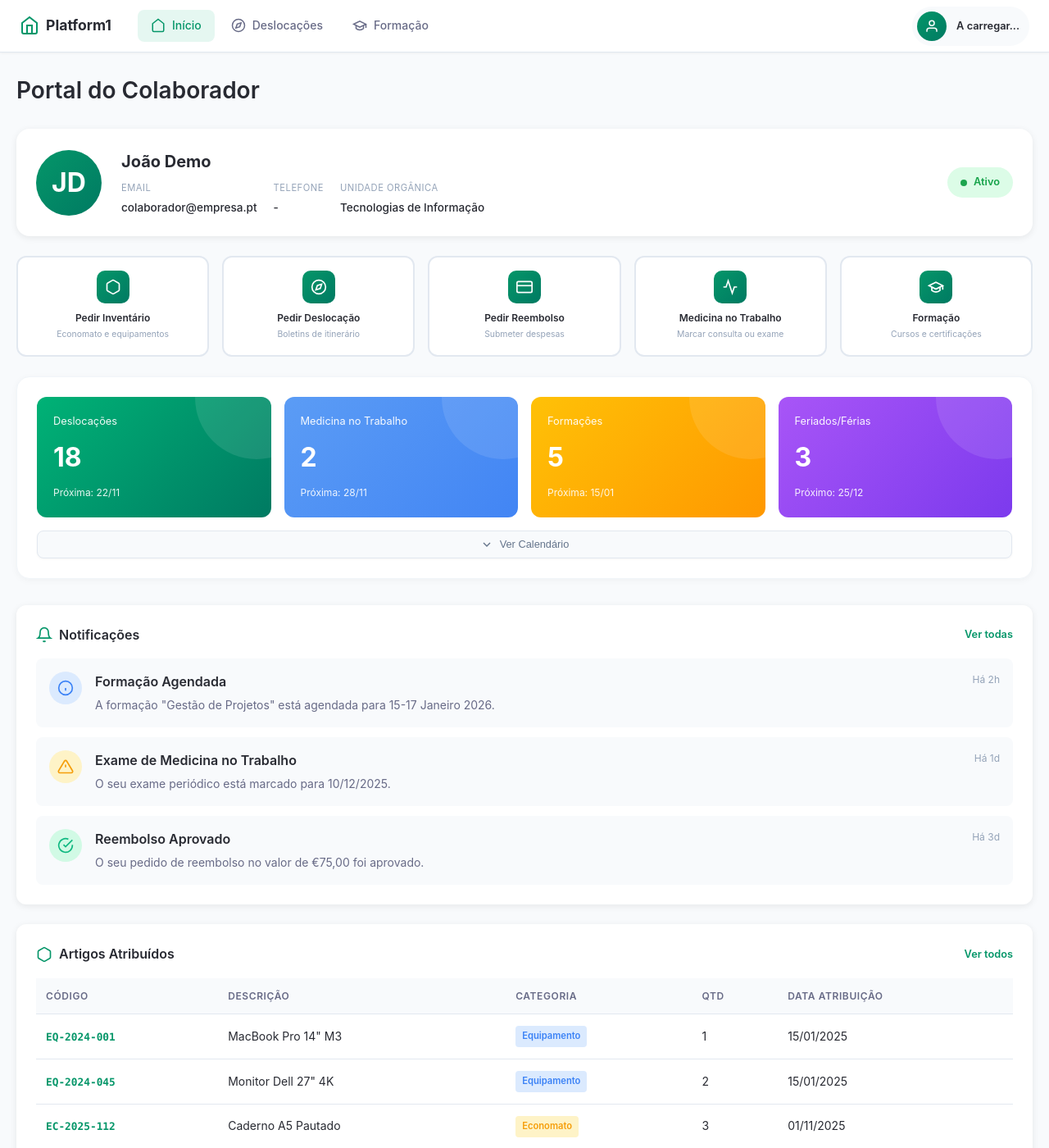
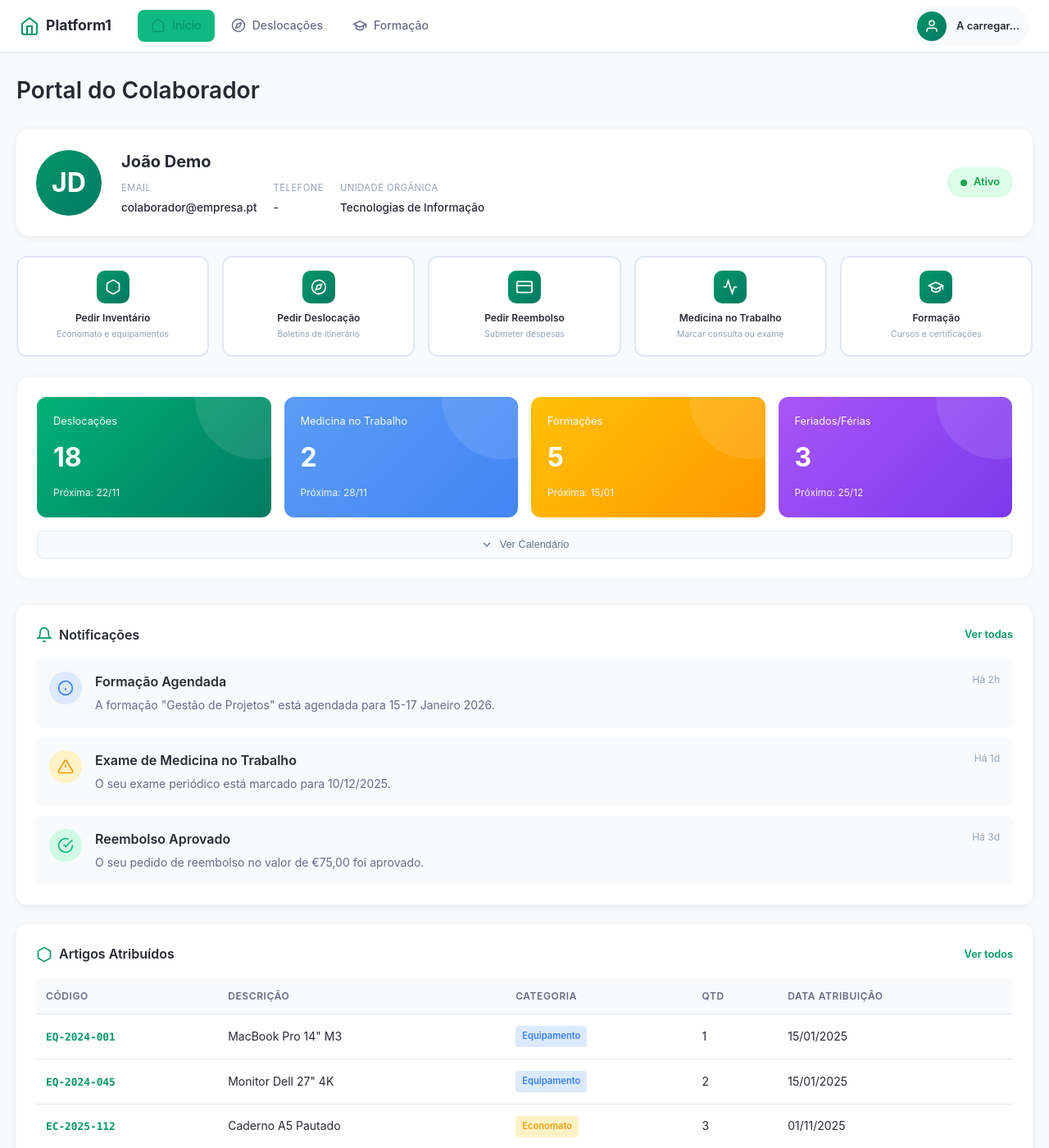
Before and after one commit to andrealmeida6/Platform1, a Jekyll site: the page built from index.html, in a window 1280 px wide and 1400 px high. Shown: the whole window at 82% size. Built offline with Jekyll 4.4.1, drawn with Linux system fonts in a browser that asks for light colours.

Commit message:
feat: Atualizar CSS header com suporte a logo dinâmico e variáveis de tema

```diff
--- a/web-files/css/header.css
+++ b/web-files/css/header.css
@@ -5,8 +5,8 @@
 
 /* === APP HEADER === */
 .app-header {
-  background: var(--white);
-  border-bottom: 1px solid var(--border-color);
+  background: var(--header-bg, var(--white));
+  border-bottom: 1px solid var(--header-border, var(--border-color));
   padding: 0 1.5rem;
   height: 64px;
   display: flex;
@@ -24,6 +24,7 @@
   gap: 2rem;
 }
 
+/* === HEADER LOGO (dinâmico) === */
 .header-logo {
   display: flex;
   align-items: center;
@@ -32,15 +33,37 @@
   color: var(--text-primary);
   font-weight: 700;
   font-size: 1.1rem;
+  height: var(--logo-height, 40px);
 }
 
-.header-logo svg {
+.header-logo img {
+  height: var(--logo-height, 40px);
+  width: auto;
+  max-width: 180px;
+  object-fit: contain;
+}
+
+.header-logo .default-logo-icon {
   width: 24px;
   height: 24px;
   color: var(--primary-color);
 }
 
+.header-logo .default-logo-text {
+  color: var(--text-primary);
+}
+
+/* Esconder elementos padrão quando há imagem */
+.header-logo:has(img) .default-logo-icon,
+.header-logo:has(img) .default-logo-text {
+  display: none;
+}
+
 .header-logo:hover {
+  color: var(--primary-color);
+}
+
+.header-logo:hover .default-logo-text {
   color: var(--primary-color);
 }
 
@@ -75,7 +98,7 @@
 }
 
 .nav-link.active {
-  background: rgba(0, 178, 118, 0.1);
+  background: var(--primary-light, rgba(0, 178, 118, 0.1));
   color: var(--primary-color);
 }
 
@@ -201,7 +224,7 @@
 .user-avatar {
   width: 36px;
   height: 36px;
-  background: linear-gradient(135deg, var(--primary-color) 0%, #007a62 100%);
+  background: var(--gradient-primary, linear-gradient(135deg, var(--primary-color) 0%, #007a62 100%));
   border-radius: 50%;
   display: flex;
   align-items: center;
@@ -306,7 +329,7 @@
 }
 
 .user-card {
-  background: var(--white);
+  background: var(--bg-card, var(--white));
   border-radius: 12px;
   padding: 1.25rem;
   box-shadow: 0 2px 8px rgba(0, 0, 0, 0.08);
@@ -329,7 +352,7 @@
 .user-card-avatar {
   width: 48px;
   height: 48px;
-  background: linear-gradient(135deg, var(--primary-color) 0%, #007a62 100%);
+  background: var(--gradient-primary, linear-gradient(135deg, var(--primary-color) 0%, #007a62 100%));
   border-radius: 50%;
   display: flex;
   align-items: center;
@@ -506,7 +529,7 @@
 }
 
 .backoffice-stat {
-  background: var(--white);
+  background: var(--bg-card, var(--white));
   padding: 1.25rem;
   border-radius: 12px;
   box-shadow: 0 2px 8px rgba(0, 0, 0, 0.08);
@@ -539,7 +562,7 @@
   display: flex;
   align-items: center;
   gap: 0.5rem;
-  background: var(--white);
+  background: var(--bg-card, var(--white));
   padding: 0.75rem 1rem;
   border-radius: 8px;
   border: 1px solid var(--border-color);
@@ -547,7 +570,7 @@
 
 .backoffice-search-input:focus-within {
   border-color: var(--primary-color);
-  box-shadow: 0 0 0 3px rgba(0, 178, 118, 0.1);
+  box-shadow: 0 0 0 3px var(--primary-light, rgba(0, 178, 118, 0.1));
 }
 
 .backoffice-search-input svg {
@@ -569,7 +592,7 @@
   padding: 0.75rem 1rem;
   border: 1px solid var(--border-color);
   border-radius: 8px;
-  background: var(--white);
+  background: var(--bg-card, var(--white));
   font-size: 0.875rem;
   color: var(--text-primary);
   cursor: pointer;
@@ -593,8 +616,12 @@
     height: 56px;
   }
 
-  .header-logo span {
+  .header-logo .default-logo-text {
     display: none;
+  }
+
+  .header-logo img {
+    max-width: 120px;
   }
 
   .view-as-indicator {
```
